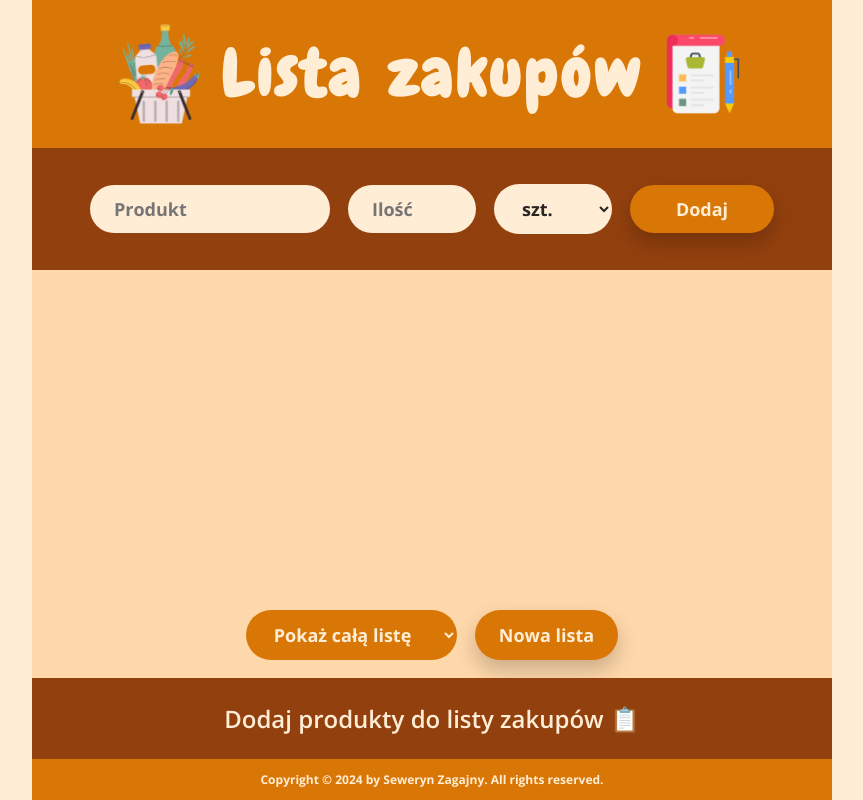
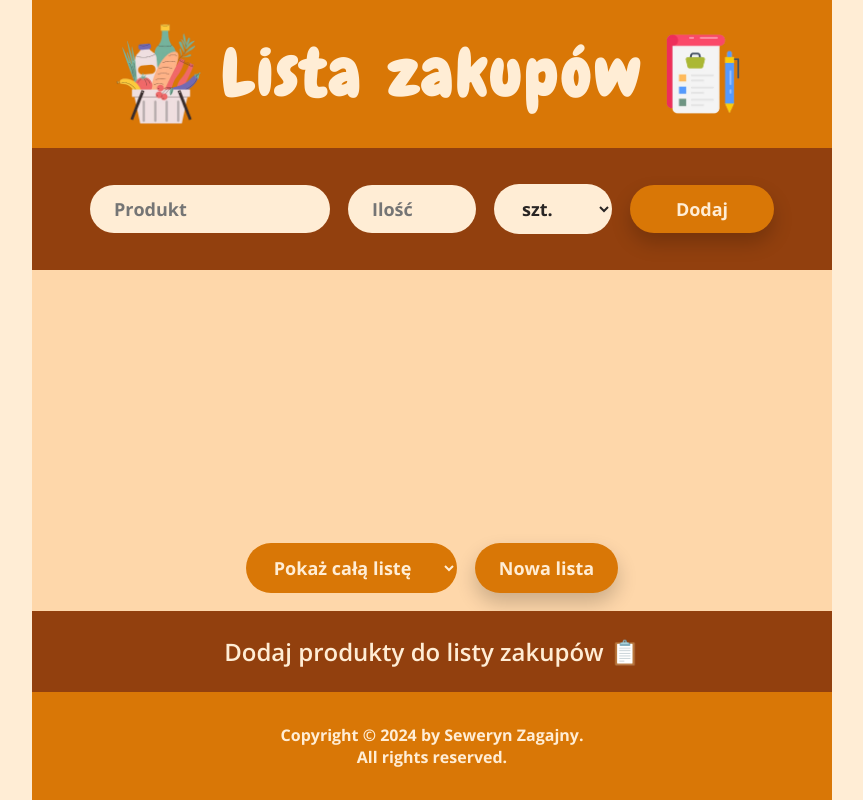
Before and after one commit to sewerynzagajny/shopping_list, a React (Create React App) app: page / in a window 1280 px wide. Shown: the whole page, without its empty margins (208-1071 px from the left). Built offline with nearby package versions, Linux system fonts and the light colour scheme.

Commit message:
ver5_10_10_2024

```diff
--- a/src/App.js
+++ b/src/App.js
@@ -122,7 +122,7 @@ function AddItemForm({ onAddShoppingItem }) {
       />
       <input
         className="add_item__quantity"
-        type="text"
+        type="number"
         placeholder="Ilość"
         value={quantity}
         onChange={(e) => setQuantity(e.target.value)}
@@ -250,7 +250,8 @@ function Footer() {
     <footer>
       <p className="copyright">
         Copyright &copy; <span>{new Date().getFullYear()}</span> by Seweryn
-        Zagajny. All rights reserved.
+        Zagajny. <br />
+        All rights reserved.
       </p>
     </footer>
   );
--- a/src/index.scss
+++ b/src/index.scss
@@ -246,8 +246,8 @@ body {
 /////////////////////////////////////////////////////////////////////
 .copyright {
   text-align: center;
-  font-size: 1.2rem;
-  padding: 1.2rem 0;
+  font-size: 1.6rem;
+  padding: 3.2rem 0;
   background-color: $background-color-amber;
   color: $background-color-primary;
   font-weight: 700;
```
